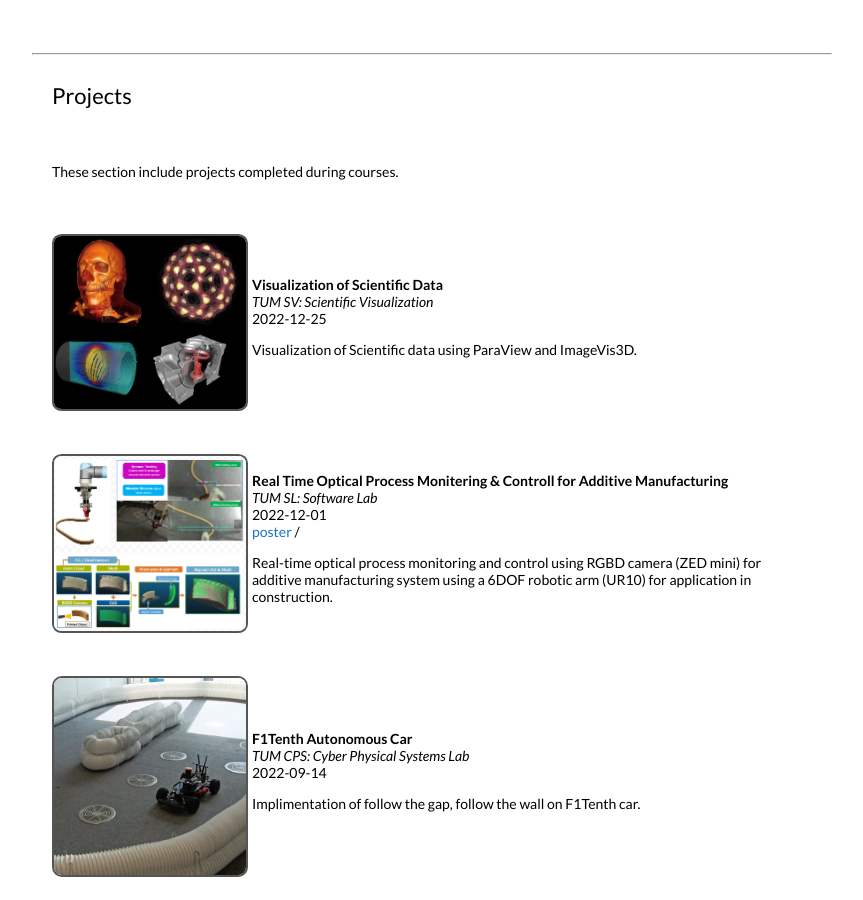
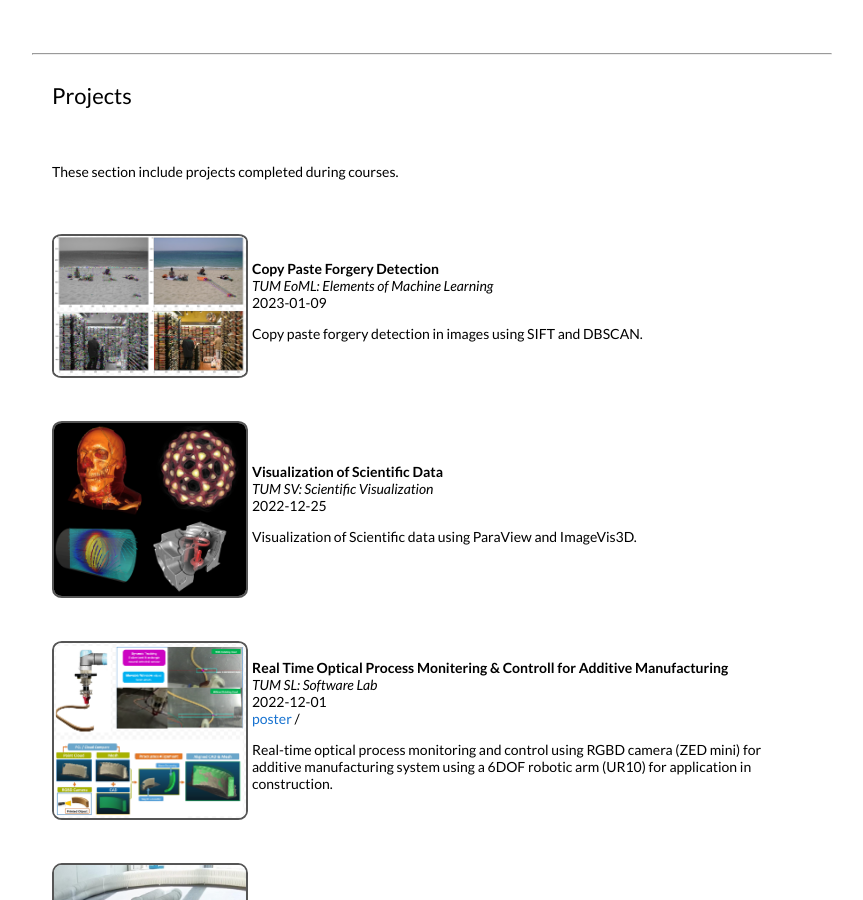
Before and after one commit to rafaymhddn/rafaymhddn.github.io, a Jekyll site: the page built from _posts/2022-02-01-sml-copypaste.markdown, in a window 1280 px wide and 900 px high, scrolled down 3227 px. Shown: the whole window, without its empty margins (208-1071 px from the left). Built offline with Jekyll 4.4.1, drawn with Linux system fonts in a browser that asks for light colours; some of the changed text lies outside the part shown.

Commit message:
sml project added

```diff
--- a/_posts/2022-02-01-sml-copypaste.markdown
+++ b/_posts/2022-02-01-sml-copypaste.markdown
@@ -1,8 +1,8 @@
 ---
 layout: post
 title:  "Copy Paste Forgery Detection"
-date:   2022-01-08 22:20:59 +00:00
-image:
+date:   2023-01-09 22:20:59 +00:00
+image:  /images/sml-prg.png
 categories: TUM
 author: "Rafay"
 subtitle: "Elements of Machine Learningscientific visualization"
```
Also changed, not shown: images/sml-prg.png (added).
